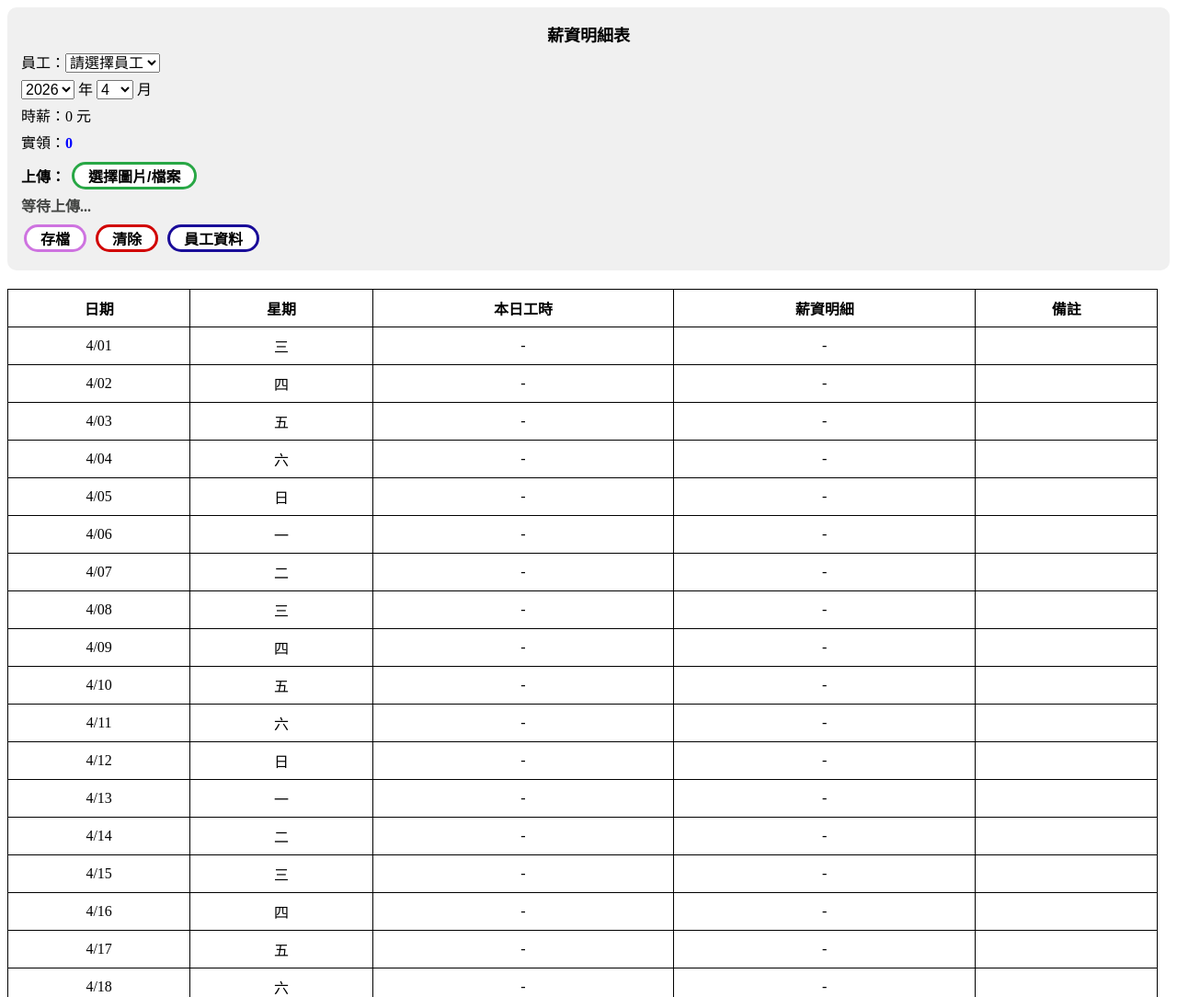
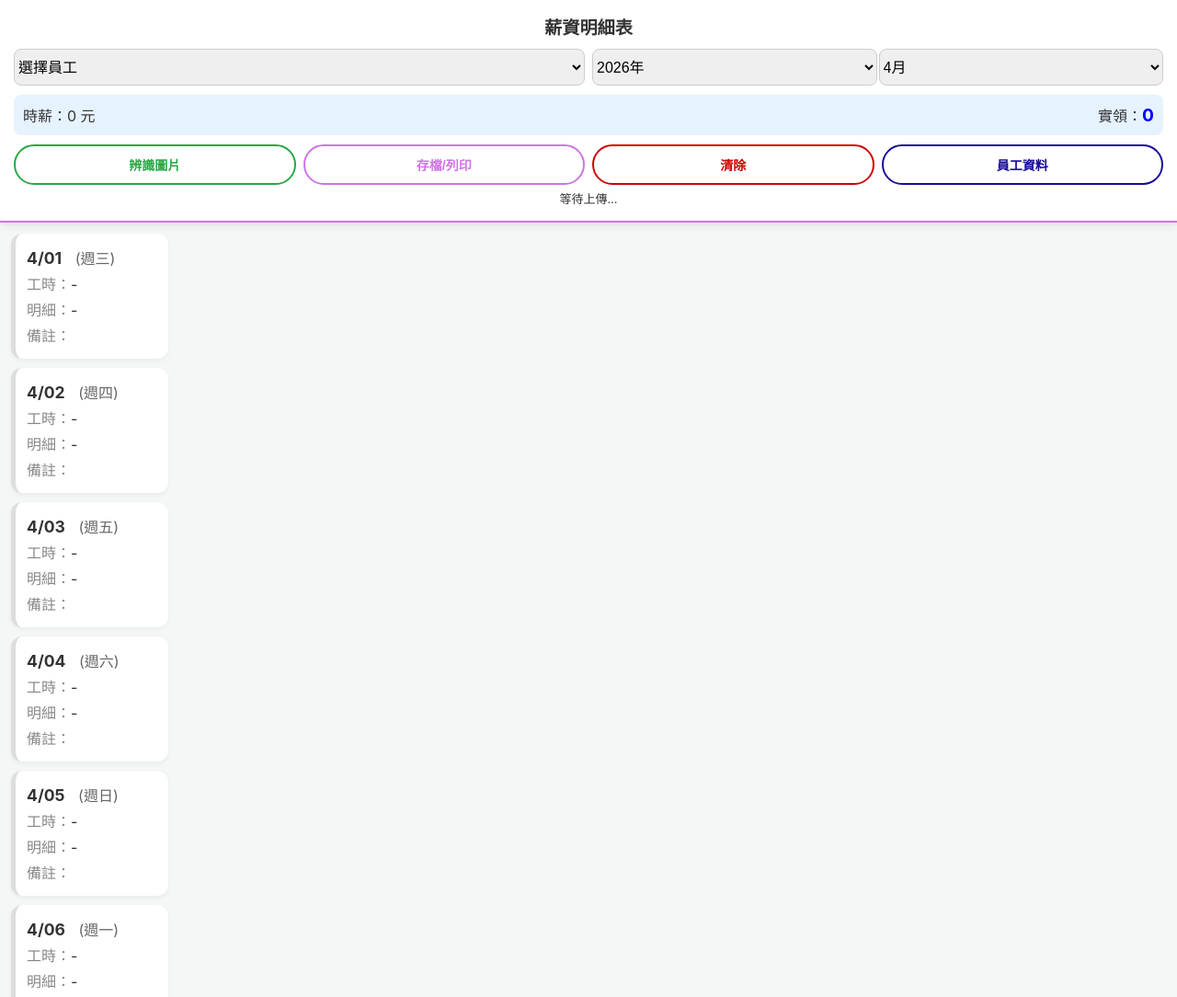
Before and after one commit to sjabnk31/31SalaryCalculater, a plain HTML site: page index1.html in a window 1280 px wide. Shown: the top 1084 px of the page at 92% size. Drawn offline with Linux system fonts and the light colour scheme.

Commit message:
Update index1.html

```diff
--- a/index1.html
+++ b/index1.html
@@ -3,99 +3,234 @@
 <head>
     <meta charset="UTF-8">
     <meta name="viewport" content="width=device-width, initial-scale=1.0">
-    <title>31薪資明細</title>
+    <title>31薪資明細 - 手機版</title>
     <script src="https://cdn.jsdelivr.net/npm/tesseract.js@5/dist/tesseract.min.js"></script>
     <style>
-        h1 { width: fit-content; margin: 0 auto; }
-        body, table, th, td, select { font-size: 16px; }
-        select { width: auto; height: auto; }
-        table { width: 99%; border-collapse: collapse; margin-top: 10px; }
-        table, th, td { border: 1px solid black; }
-        th, td { padding: 8px; text-align: center; }
-        td:nth-child(5) { text-align: center; }
-        .control-panel { background: #f0f0f0; padding: 15px; border-radius: 10px; margin-bottom: 20px; line-height: 1.8; }
+        :root {
+            --primary: #190b99;
+            --success: #28a745;
+            --danger: #d10000;
+            --accent: #ce73e4;
+            --bg: #f4f7f6;
+        }
+
+        body {
+            font-family: -apple-system, sans-serif;
+            background-color: var(--bg);
+            margin: 0;
+            padding: 0;
+            color: #333;
+        }
+
+        /* 固定頂部面板 */
+        .control-panel {
+            position: sticky;
+            top: 0;
+            z-index: 100;
+            background: white;
+            padding: 15px;
+            box-shadow: 0 2px 10px rgba(0,0,0,0.1);
+            border-bottom: 2px solid var(--accent);
+        }
+
+        .header-title {
+            text-align: center;
+            font-size: 1.2rem;
+            font-weight: bold;
+            margin-bottom: 10px;
+            display: block;
+        }
+
+        .info-grid {
+            display: grid;
+            grid-template-columns: 1fr 1fr;
+            gap: 8px;
+            font-size: 14px;
+            margin-bottom: 10px;
+        }
+
+        select, input {
+            width: 100%;
+            height: 40px;
+            border: 1px solid #ccc;
+            border-radius: 8px;
+            font-size: 16px;
+        }
+
+        .salary-summary {
+            background: #e6f3ff;
+            padding: 10px;
+            border-radius: 8px;
+            display: flex;
+            justify-content: space-between;
+            align-items: center;
+            margin-bottom: 10px;
+        }
+
+        .salary-summary b { color: blue; font-size: 1.2rem; }
+
+        /* 按鈕群組 */
+        .btn-group {
+            display: flex;
+            flex-wrap: wrap;
+            gap: 8px;
+        }
+
         button {
-            height: 30px; font-size: 16px; background-color: #FFF;
-            color: #000; border-radius: 20px; cursor: pointer; font-weight: bold;
-            margin: 5px 3px; transition: 0.3s; padding: 0 15px;
+            flex: 1;
+            min-width: 80px;
+            height: 44px;
+            border-radius: 22px;
+            font-weight: bold;
+            border: 2px solid;
+            background: white;
+            cursor: pointer;
+            font-size: 14px;
+            transition: 0.2s;
         }
-        .save { border: 3px solid rgb(206, 115, 224); }
-        .clear { border: 3px solid rgb(209, 0, 0); }
-        .ocr-btn { border: 3px solid #28a745; background-color: #FFF; }
-        .back-btn { border: 3px solid #190b99; }
-        .save:hover { background-color: rgb(206, 115, 224); color: #FFF; }
-        .clear:hover { background-color: rgb(209, 0, 0); color: #FFF; }
-        .ocr-btn:hover { background-color: #28a745; color: #FFF; }
-        tfoot tr td { background-color: #f9f9f9; font-weight: bold; }
-        .final-row { background-color: #e6f3ff !important; font-size: 16px; }
-        .total-text { color: red; }
-        #ocrStatus { font-weight: bold; font-size: 16px; color: #28a745; }
 
-        /* --- 影印專用樣式修正 --- */
+        .ocr-btn { border-color: var(--success); color: var(--success); }
+        .save { border-color: var(--accent); color: var(--accent); }
+        .clear { border-color: var(--danger); color: var(--danger); }
+        .back-btn { border-color: var(--primary); color: var(--primary); }
+
+        button:active { opacity: 0.6; transform: scale(0.95); }
+
+        /* 列表區塊 */
+        .data-container {
+            padding: 10px;
+            margin-bottom: 20px;
+        }
+
+        /* 手機版：將表格轉為卡片 */
+        #workDates tr {
+            display: block;
+            background: white;
+            margin-bottom: 10px;
+            padding: 12px;
+            border-radius: 12px;
+            box-shadow: 0 2px 5px rgba(0,0,0,0.05);
+            border-left: 5px solid #ddd;
+        }
+
+        #workDates tr.has-data {
+            border-left-color: var(--success);
+            background: #fafffa;
+        }
+
+        /* 隱藏原本的 table 標頭 */
+        thead { display: none; }
+
+        #workDates td {
+            display: block;
+            text-align: left;
+            padding: 2px 0;
+            border: none;
+        }
+
+        #workDates td:first-child {
+            font-weight: bold;
+            font-size: 1.1rem;
+            display: inline-block;
+        }
+        #workDates td:nth-child(2) {
+            display: inline-block;
+            margin-left: 10px;
+            color: #666;
+        }
+
+        #workDates td:nth-child(3):before { content: "工時："; color: #888; }
+        #workDates td:nth-child(4):before { content: "明細："; color: #888; }
+        #workDates td:nth-child(5):before { content: "備註："; color: #888; }
+
+        /* 底部統計卡片 */
+        tfoot {
+            display: block;
+            margin-top: 20px;
+            padding: 15px;
+            background: white;
+            border-radius: 12px;
+            box-shadow: 0 -2px 10px rgba(0,0,0,0.05);
+        }
+
+        tfoot tr { display: flex; justify-content: space-between; padding: 5px 0; }
+        tfoot td { border: none; }
+        .total-text { color: red; font-weight: bold; }
+
+        #ocrStatus {
+            display: block;
+            text-align: center;
+            font-size: 13px;
+            margin-top: 5px;
+        }
+
+        /* --- 影印專用樣式 --- */
         @media print {
-            button, #printDisappear, .ocr-section { display: none !important; }
-            table { width: 100%; }
-
-            /* 1. 先把 tbody 裡的所有列隱藏 */
-            #workDates tr { display: none; }
-
-            /* 2. 只有當該列具有 'has-data' 這個 class 時才顯示 */
+            .control-panel, button, #ocrStatus { display: none !important; }
+            body { background: white; }
+            thead { display: table-header-group; }
+            table { display: table; width: 100%; }
+            #workDates tr { display: none; border: 1px solid black; padding: 0; margin: 0; border-radius: 0; }
             #workDates tr.has-data { display: table-row; }
+            #workDates td { display: table-cell; border: 1px solid black; text-align: center; }
+            #workDates td:before { content: "" !important; }
+            tfoot { display: table-footer-group; }
+            tfoot tr { display: table-row; }
         }
     </style>
 </head>
 
 <body>
     <div id="printDisappear" class="control-panel">
-       <div style="text-align: center;">
-            <span style="font-size: 18px; font-weight: bold;">薪資明細表</span>
-        </div>
-        員工：<select id="employeeSelect" onchange="loadData(); calculate();"></select><br>
-        <select id="selectyear" onchange="generateDates(); loadData(); calculate();"></select> 年
-        <select id="selectmonth" onchange="generateDates(); loadData(); calculate();"></select> 月<br>
-        時薪：<span id="employeeRateDisplay">0</span> 元<br>
-        實領：<span id="headerFinalSalary" style="color: blue; font-weight: bold;">0</span><br>
-        <div class="ocr-section">
-            <strong>上傳：</strong>
-            <input type="file" id="uploadOCR" accept="image/*" style="display:none;">
-            <button class="ocr-btn" onclick="document.getElementById('uploadOCR').click()">選擇圖片/檔案</button><br>
-            <span id="ocrStatus">等待上傳...</span><br>
-            <button class="save" onclick="window.print()">存檔</button>
-            <button class="clear" onclick="clearTable()">清除</button>
-            <button class="back-btn" onclick="window.open('index.html', '_blank')">員工資料</button>
+        <span class="header-title">薪資明細表</span>
+
+        <div class="info-grid">
+            <select id="employeeSelect" onchange="loadData(); calculate();"></select>
+            <div style="display: flex; gap: 2px;">
+                <select id="selectyear" onchange="generateDates(); loadData(); calculate();"></select>
+                <select id="selectmonth" onchange="generateDates(); loadData(); calculate();"></select>
             </div>
         </div>
 
+        <div class="salary-summary">
+            <div>時薪：<span id="employeeRateDisplay">0</span> 元</div>
+            <div>實領：<b id="headerFinalSalary">0</b></div>
+        </div>
+
+        <div class="btn-group">
+            <input type="file" id="uploadOCR" accept="image/*" style="display:none;" multiple>
+            <button class="ocr-btn" onclick="document.getElementById('uploadOCR').click()">辨識圖片</button>
+            <button class="save" onclick="window.print()">存檔/列印</button>
+            <button class="clear" onclick="clearTable()">清除</button>
+            <button class="back-btn" onclick="window.open('index.html', '_self')">員工資料</button>
+        </div>
+        <span id="ocrStatus">等待上傳...</span>
+    </div>
+
+    <div class="data-container">
         <table>
             <thead>
                 <tr>
-                <th style="width: auto;">日期</th>
-                <th style="width: auto;">星期</th>
-                <th style="width: auto;">本日工時</th>
-                <th style="width: auto;">薪資明細</th>
-                <th style="width: auto;">備註</th>
+                    <th>日期</th><th>星期</th><th>工時</th><th>明細</th><th>備註</th>
                 </tr>
             </thead>
-
             <tbody id="workDates"></tbody>
-
             <tfoot>
                 <tr>
-                <td colspan="3" style="text-align: right;">應領金額：</td>
-                <td colspan="2" id="footerTotalSalary" class="total-text">0 元</td>
+                    <td>應領金額：</td>
+                    <td id="footerTotalSalary" class="total-text">0 元</td>
                 </tr>
-
                 <tr>
-                <td colspan="3" style="text-align: right;">扣勞健保：</td>
-                <td colspan="2" style="color: #cc0000;">-958 元</td>
+                    <td>扣勞健保：</td>
+                    <td style="color: #cc0000;">-958 元</td>
                 </tr>
-
-            <tr class="final-row">
-                <td colspan="3" style="text-align: right;">實領金額：</td>
-                <td colspan="2" id="footerFinalSalary" style="color: blue;">0 元</td>
+                <tr style="font-size: 1.2rem; border-top: 1px solid #eee; padding-top: 10px;">
+                    <td>實領金額：</td>
+                    <td id="footerFinalSalary" style="color: blue; font-weight: bold;">0 元</td>
                 </tr>
             </tfoot>
         </table>
+    </div>
 
     <script>
         const LABOR_FEE = 500;
@@ -109,10 +244,10 @@
             const status = document.getElementById('ocrStatus');
             const currentMonth = document.getElementById('selectmonth').value;
             let totalFoundCount = 0;
-            status.style.color = "#424442";
+            status.style.color = "#666";
 
             for (let i = 0; i < files.length; i++) {
-                status.innerText = `正在辨識第 (${i + 1}/${files.length}) 張...`;
+                status.innerText = `辨識中 (${i + 1}/${files.length})...`;
                 try {
                     const { data: { text } } = await Tesseract.recognize(files[i], 'eng');
                     if (parseOCRData(text)) totalFoundCount++;
@@ -122,11 +257,11 @@
             }
 
             if (totalFoundCount > 0) {
-                status.innerText = `擷取成功！已更新 ${currentMonth} 月資料`;
-                status.style.color = "#28a745";
+                status.innerText = `擷取成功！已更新 ${currentMonth} 月`;
+                status.style.color = "var(--success)";
                 calculate();
             } else {
-                status.innerText = "請選擇其他照片（未偵測到符合的日期格式）";
+                status.innerText = "偵測不到日期，請重試";
                 status.style.color = "red";
             }
             this.value = "";
@@ -160,10 +295,10 @@
             const yearSel = document.getElementById('selectyear'), monthSel = document.getElementById('selectmonth');
             const now = new Date();
             for (let i = now.getFullYear() - 1; i <= now.getFullYear() + 1; i++) {
-                yearSel.add(new Option(i, i, i === now.getFullYear(), i === now.getFullYear()));
+                yearSel.add(new Option(i + "年", i, i === now.getFullYear(), i === now.getFullYear()));
             }
             for (let i = 1; i <= 12; i++) {
-                monthSel.add(new Option(i, i, i === (now.getMonth() + 1), i === (now.getMonth() + 1)));
+                monthSel.add(new Option(i + "月", i, i === (now.getMonth() + 1), i === (now.getMonth() + 1)));
             }
         }
 
@@ -175,18 +310,13 @@
             const tbody = document.getElementById('workDates');
             tbody.innerHTML = '';
             tempTimeRecords = {};
-            const status = document.getElementById('ocrStatus');
-            if (status) {
-                status.innerText = "等待上傳...";
-                status.style.color = "#424442";
-            }
             for (let d = 1; d <= days; d++) {
                 const dateObj = new Date(year, month - 1, d);
                 const row = document.createElement('tr');
-                row.id = `row-${d}`; // 給每一列一個 ID 方便操作
+                row.id = `row-${d}`;
                 row.innerHTML = `
                     <td>${month}/${d.toString().padStart(2, '0')}</td>
-                    <td>${weeks[dateObj.getDay()]}</td>
+                    <td>(週${weeks[dateObj.getDay()]})</td>
                     <td><span id="Hours-${d}">-</span></td>
                     <td><span id="Detail-${d}">-</span></td>
                     <td><span id="Note-${d}"></span></td>
@@ -203,7 +333,6 @@
             document.getElementById("employeeRateDisplay").innerText = rate;
             let totalSalary = 0;
 
-            // 先移除所有列的 'has-data' 標記
             document.querySelectorAll('#workDates tr').forEach(tr => tr.classList.remove('has-data'));
 
             Object.keys(tempTimeRecords).forEach(d => {
@@ -222,15 +351,14 @@
                     let hrs = diff / 60;
                     let finalHrs = hrs;
                     let note = "";
-                    if (hrs > 8) { finalHrs = hrs - 1; note = "扣1h"; }
+                    if (hrs > 8) { finalHrs = hrs - 1; note = "扣1h (午休)"; }
                     else if (hrs > 4) { finalHrs = hrs - 0.5; note = "扣0.5h"; }
+
                     const pay = Math.floor(finalHrs * rate);
                     hSpan.innerText = `${finalHrs} 小時`;
-                    dSpan.innerText = `${finalHrs}h × ${rate} = ${pay}元`;
+                    dSpan.innerText = `${pay} 元`;
                     nSpan.innerText = note;
                     totalSalary += pay;
-
-                    // 有計算出工時，幫這一列加上 class，影印時才會顯示
                     if (row) row.classList.add('has-data');
                 }
             });
@@ -263,17 +391,20 @@
             if (saved) {
                 tempTimeRecords = saved;
                 calculate();
+            } else {
+                generateDates(); // 如果沒資料，也要清空顯示
+                calculate();
             }
         }
 
         function renderEmployeeSelect() {
             const emps = getEmployees(), sel = document.getElementById("employeeSelect");
-            sel.innerHTML = '<option value="">請選擇員工</option>';
+            sel.innerHTML = '<option value="">選擇員工</option>';
             emps.forEach((e, i) => sel.add(new Option(e.name, i)));
         }
 
         function clearTable() {
-            if (confirm("確定要清除本月所有辨識紀錄嗎？")) {
+            if (confirm("確定清除本月紀錄？")) {
                 tempTimeRecords = {};
                 generateDates();
                 calculate();
```
Lines whose indentation alone changed are shown as unchanged.
